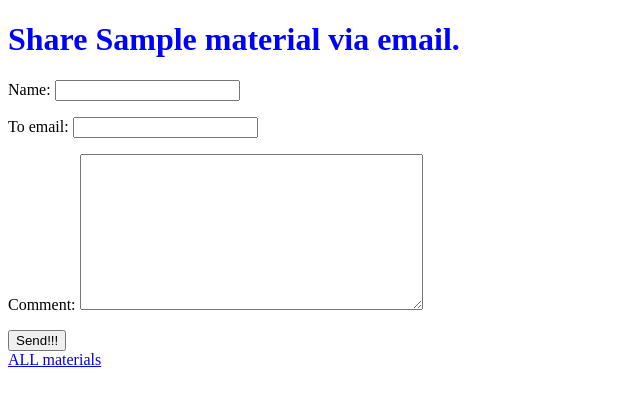
After one commit to ArturManuilenko/ManuilenkoArtur, a Django app: page /lesson/1/share/ in a window 1280 px wide. The commit adds this page. Shown: the top 406 px of the page, without its empty margins (0-640 px from the left). Run offline with Django 3.2, Linux system fonts and the light colour scheme; tables that the repository leaves empty hold one stand-in row (values such as "Sample post").

Commit message:
share material

```diff
--- /dev/null
+++ b/lesson/forms.py
@@ -0,0 +1,8 @@
+from django import forms
+
+
+class EmailMaterialForm(forms.Form):
+    name = forms.CharField(max_length=255)
+    to_email = forms.EmailField()
+    comment = forms.CharField(required=False,
+                              widget=forms.Textarea)
--- a/lesson/templates/materials/base.html
+++ b/lesson/templates/materials/base.html
@@ -3,8 +3,8 @@
 {% load static %}
 <head>
     <meta charset="UTF-8">
-    <title>{% block title %}MY DEFAUlT TITLE{% endblock %}</title>
-    <link href="{% static 'styles.css' %}"rel="stylesheet">
+    <title>{% block title %}MY DEFUlT TITLE{% endblock %}</title>
+    <link href="{% static 'styles.css' %}" rel="stylesheet">
 </head>
 <body>
 {% block content %}
--- /dev/null
+++ b/lesson/templates/materials/share.html
@@ -0,0 +1,14 @@
+{% extends "materials/base.html" %}
+
+{% block title %} Share material {% endblock %}
+
+{% block content %}
+    <h1>Share {{material.title}} via email. </h1>
+    <form action="." method="post">
+    {{ form.as_p }}
+    {% csrf_token %}
+     <input type="submit" value="Send!!!">
+    </form>
+
+    <a href="{% url 'lesson:all_materials' %}">ALL materials</a>
+{% endblock %}
--- a/lesson/urls.py
+++ b/lesson/urls.py
@@ -9,4 +9,6 @@ urlpatterns = [
          views.material_details,
          name='material_details',
          ),
+    path('<int:material_id>/share/', views.share_material,
+         name='share_material')
 ]
--- a/lesson/views.py
+++ b/lesson/views.py
@@ -1,16 +1,20 @@
 from django.shortcuts import render, get_object_or_404
+from django.core.mail import send_mail
+
 from . import models
+from . import forms
 
 
 # Create your views here.
 
 def all_materials(request):
-    materials = models.Material.objects.all()  #если не заданы свои исп.objects получ все обьекты данного class
+    materials = models.Material.objects.all()  # если не заданы свои исп.objects получ все обьекты данного class
     return render(request,
                   'materials/all_materials.html',
-                  {"materials": materials})   #контекст те переменные которые понадобятся в шаблонах
+                  {"materials": materials})  # контекст те переменные которые понадобятся в шаблонах
 
-def material_details(request ,year ,month ,day, slug):
+
+def material_details(request, year, month, day, slug):
     material = get_object_or_404(models.Material,
                                  slug=slug,
                                  publish__year=year,
@@ -19,3 +23,40 @@ def material_details(request ,year ,month ,day, slug):
     return render(request,
                   'materials/detail.html',
                   {'material': material})
+
+
+def share_material(request, material_id):
+    material = get_object_or_404(models.Material,
+                                 id=material_id)
+
+    if request.method == 'POST':
+        form = forms.EmailMaterialForm(request.POST)
+        if form.is_valid():  # делаем проверку на все поля/ значения попадают в cd
+            cd = form.cleaned_data  # инфа переданая пользователем после валидации ввиде словаря
+            material_uri = request.build_absolute_uri(
+                material.get_absolute_url()
+            )
+
+            subject = "{} asks you to review next material: {}".format(
+                cd['name'],
+                material.title,
+            )
+
+            body = ("{title} at {uri} \n\n {name} asks you to review it."
+                    "Comment:\n\n {comment}").format(
+                title=material.title,
+                uri=material_uri,
+                name=cd['name'],
+                comment=cd['comment'],
+            )
+
+            send_mail(subject,
+                      body,
+                      'supersiteadmin@mysite.com',
+                      [cd['to_email'], ])
+    else:
+        form = forms.EmailMaterialForm()
+
+    return render(request,
+                  'materials/share.html',
+                  {'material': material, 'form': form})
```
Also changed, not shown: dj_first/settings.py (+1 -6 lines), lesson/templates/materials/detail.html (+7 -1 lines).
